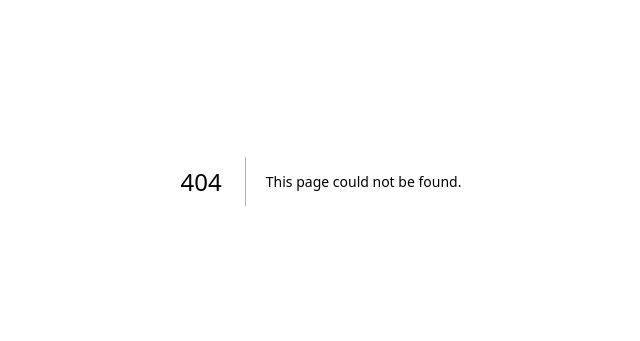
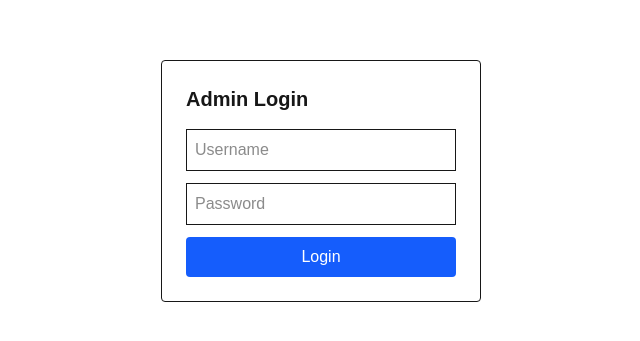
Before and after one commit to GayathriG5787/bracketly, a Next.js app: page /admin/login in a window 1280 px wide. Before the commit this address had no page. Shown: the part 219-560 px from the top of the page, without its empty margins (319-959 px from the left). Built offline with nearby package versions, Linux system fonts and the light colour scheme.

Commit message:
admin login (hardcoded)

```diff
--- /dev/null
+++ b/app/admin/login/page.tsx
@@ -0,0 +1,67 @@
+"use client"
+
+import { useState } from "react"
+import { useRouter } from "next/navigation"
+
+export default function AdminLogin() {
+
+  const router = useRouter()
+
+  const [username, setUsername] = useState("")
+  const [password, setPassword] = useState("")
+  const [error, setError] = useState("")
+
+  const handleLogin = (e: React.FormEvent) => {
+    e.preventDefault()
+
+    if (username === "admin" && password === "password123") {
+
+      localStorage.setItem("adminLoggedIn", "true")
+
+      router.push("/admin")
+
+    } else {
+      setError("Invalid credentials")
+    }
+  }
+
+  return (
+    <div className="flex h-screen items-center justify-center">
+
+      <form onSubmit={handleLogin} className="p-6 border rounded w-80">
+
+        <h2 className="text-xl mb-4 font-semibold">
+          Admin Login
+        </h2>
+
+        <input
+          type="text"
+          placeholder="Username"
+          className="border p-2 w-full mb-3"
+          value={username}
+          onChange={(e)=>setUsername(e.target.value)}
+        />
+
+        <input
+          type="password"
+          placeholder="Password"
+          className="border p-2 w-full mb-3"
+          value={password}
+          onChange={(e)=>setPassword(e.target.value)}
+        />
+
+        {error && (
+          <p className="text-red-500 text-sm mb-2">
+            {error}
+          </p>
+        )}
+
+        <button className="bg-blue-600 text-white w-full p-2 rounded">
+          Login
+        </button>
+
+      </form>
+
+    </div>
+  )
+}
--- /dev/null
+++ b/app/admin/page.tsx
@@ -0,0 +1,33 @@
+"use client"
+
+import { useEffect } from "react"
+import { useRouter } from "next/navigation"
+
+export default function AdminDashboard(){
+
+  const router = useRouter()
+
+  useEffect(()=>{
+
+    const loggedIn = localStorage.getItem("adminLoggedIn")
+
+    if(!loggedIn){
+      router.push("/admin/login")
+    }
+
+  },[])
+
+  return (
+
+    <div className="p-6">
+
+      <h1 className="text-2xl font-bold mb-6">
+        Admin Dashboard
+      </h1>
+
+      <p>Welcome Admin</p>
+
+    </div>
+
+  )
+}
```
